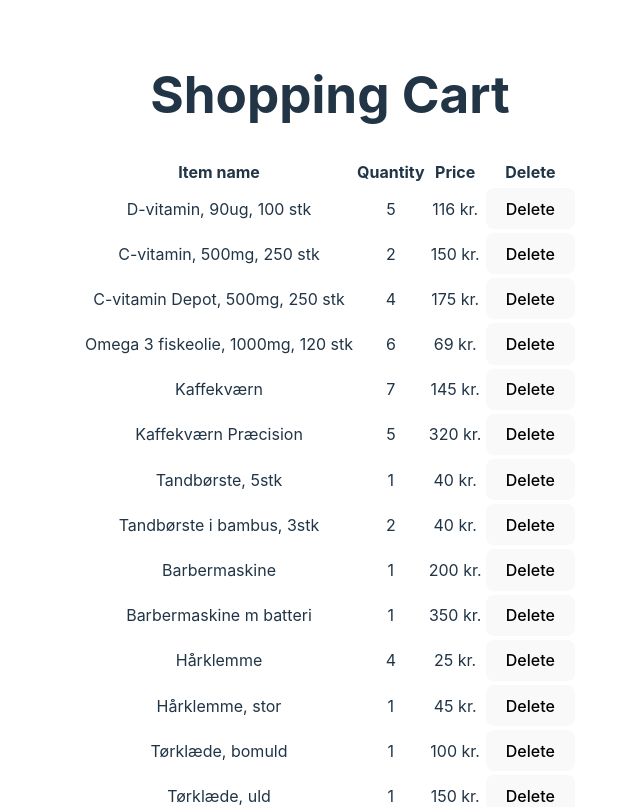
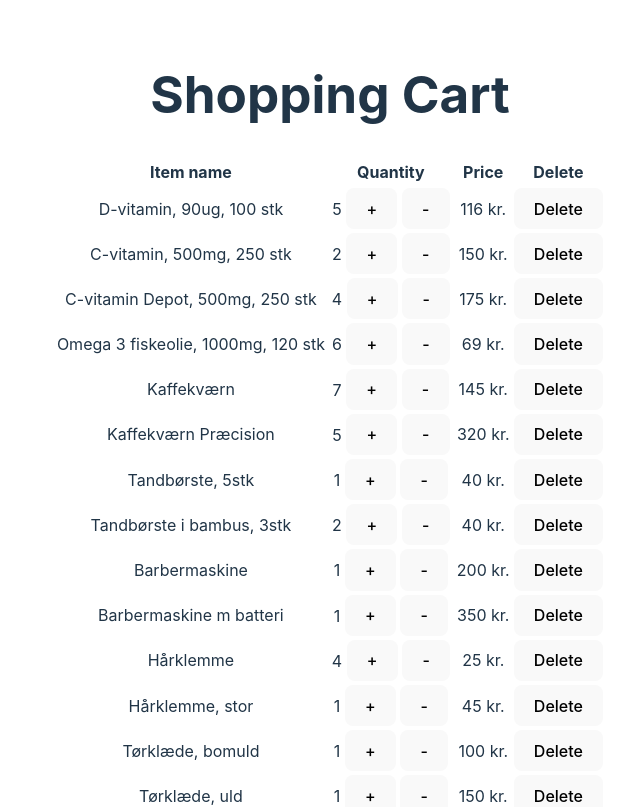
Before and after one commit to KingBendico/Webtech-project, a React (Vite) app: page / in a window 1280 px wide. Shown: the top 807 px of the page, without its empty margins (310-950 px from the left). Built offline with nearby package versions, Linux system fonts and the light colour scheme.

Commit message:
Added option to increase or decrease item quantity

```diff
--- a/src/App.tsx
+++ b/src/App.tsx
@@ -30,6 +30,21 @@ function ItemList() {
     setItems(updatedItems);
   }
 
+  const increaseQuantity = (index: number) => {
+    const updatedItems = [...items];
+    updatedItems[index].quantity++;
+    setItems(updatedItems);
+  }
+
+  const decreaseQuantity = (index: number) => {
+    const updatedItems = [...items];
+    const item = updatedItems[index];
+    if (item.quantity > 1) {
+      item.quantity--;
+      setItems(updatedItems);
+    }
+  }
+
   return (
     <div>
       <h1>Shopping Cart</h1>
@@ -46,7 +61,7 @@ function ItemList() {
           {items.map((item, index) => (
             <tr key={index}>
               <td>{item.name}</td>
-              <td>{item.quantity}</td>
+              <td>{item.quantity} <button onClick={() => increaseQuantity(index)}>+</button> <button onClick={() => decreaseQuantity(index)}>-</button></td>
               <td>{item.price} kr.</td>
               <td><button onClick={() => handleDeleteItem(index)}>Delete</button></td>
             </tr>
```
